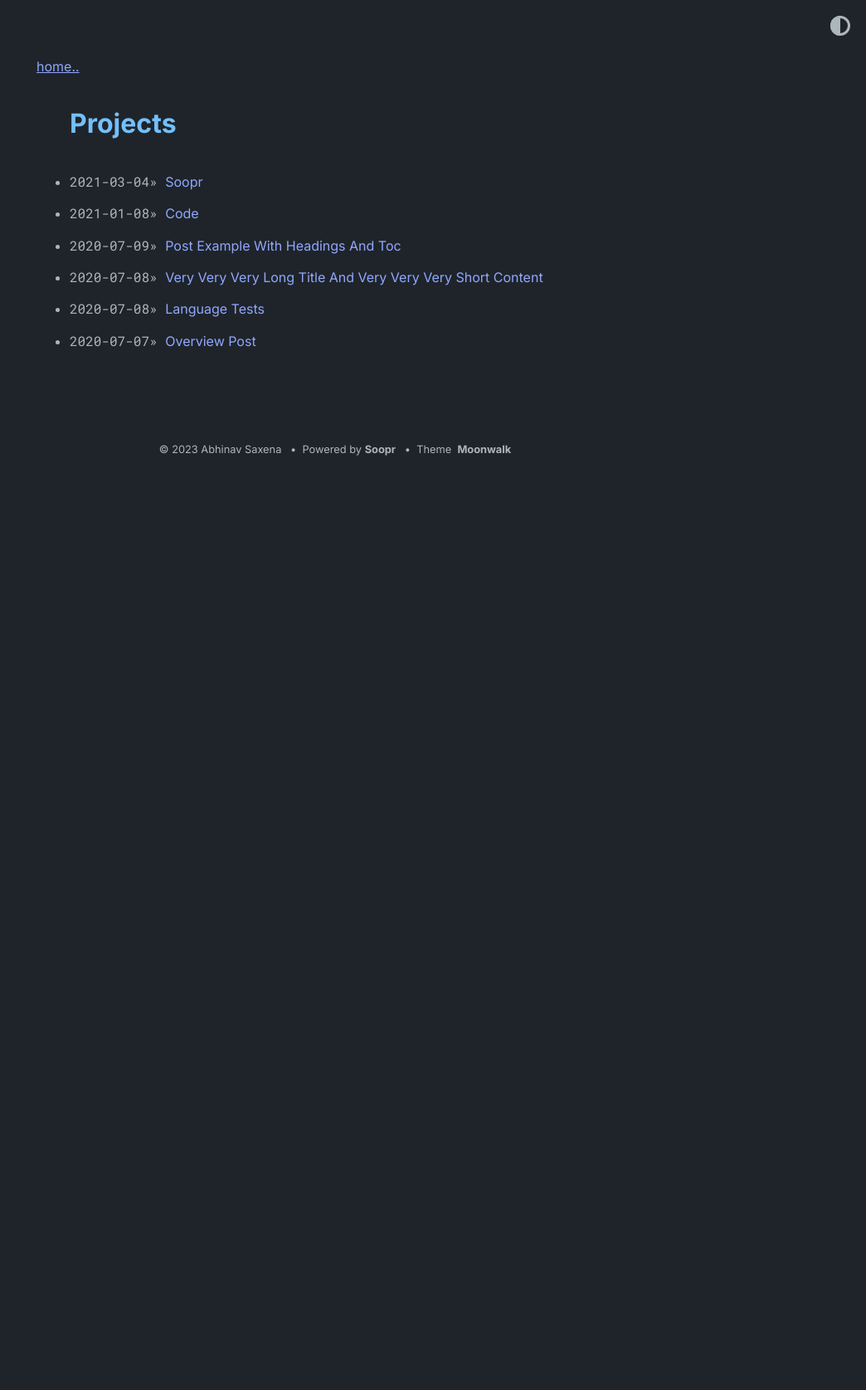
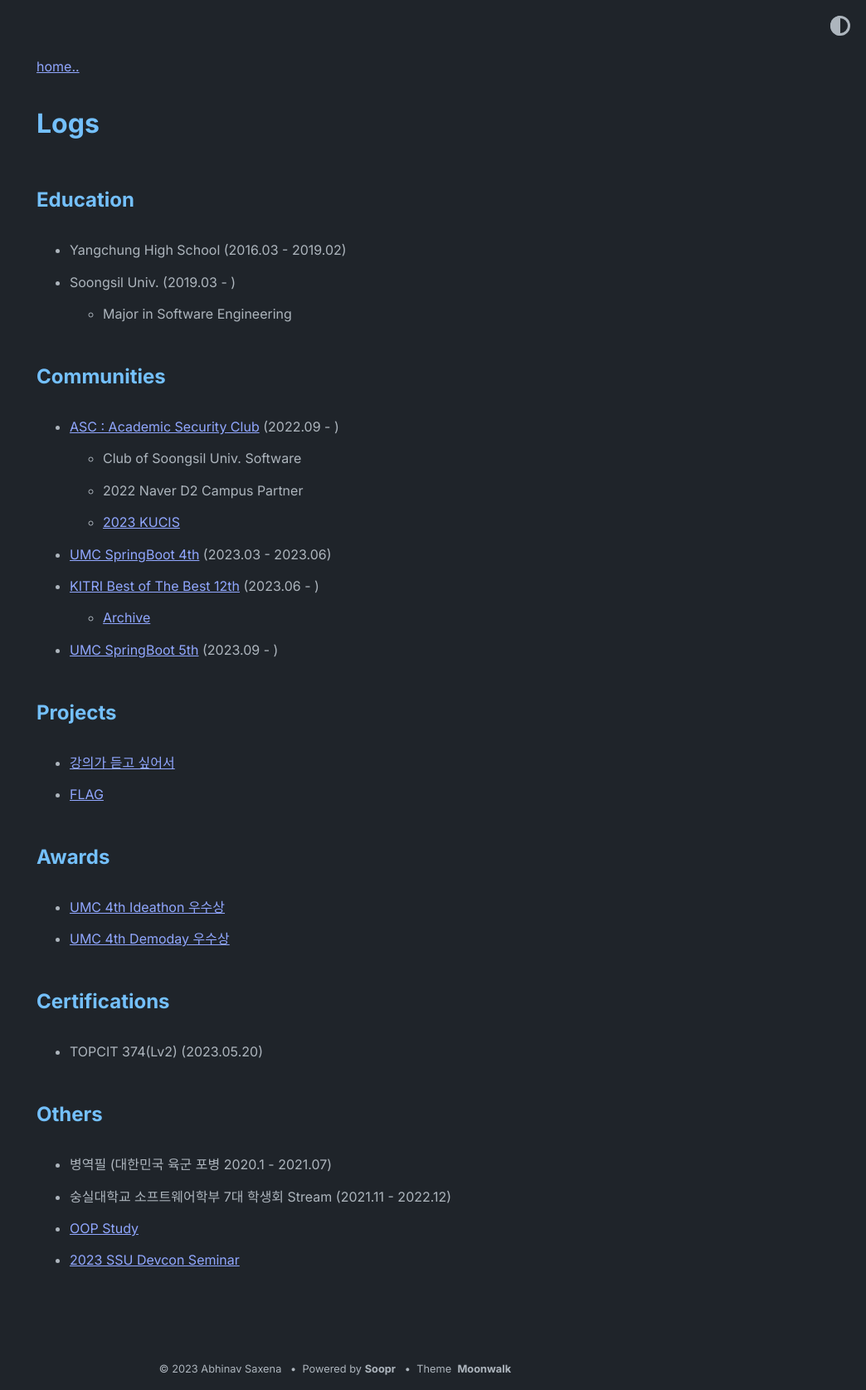
Before and after one commit to oxdjww/oxdjww.github.io, a Jekyll site: the page built from logs.html, in a window 1280 px wide. Shown: the whole page at 83% size, without its empty margins (236-1280 px from the left). Built offline with Jekyll 4.4.1, drawn with Linux system fonts in a browser that asks for light colours; before the commit the page ends 900 px from its top, so only the background shows below that.

Commit message:
final upload

```diff
--- a/_layouts/home.html
+++ b/_layouts/home.html
@@ -21,11 +21,11 @@ layout: default
     <h3>about</h3>
     <p>Please refer to the 'about' section at the top for detailed information about me.</p>
 
-    <h3>projects</h3>
-    <p>Please refer to the 'projects' section at the top for my projects I participated.</p>
+    <h3>logs</h3>
+    <p>Please refer to the 'logs' section at the top for my logs.</p>
 
     <h3>github</h3>
-    <p>Please refer to the 'github' section at the top for my GITHUB.</p>
+    <p>Please refer to the 'github' section at the top for my github.</p>
 <!-- {{ content }}
 
 {% if site.theme_config.show_projects == true %}
--- a/_layouts/logs.html
+++ b/_layouts/logs.html
@@ -3,4 +3,68 @@ layout: default
 ---
 <a href="{{ "/" | relative_url }}">{{ site.theme_config.back_home_text }}</a>
 
-{% include post_list.html %}
+<!DOCTYPE html>
+<html>
+
+<header>
+    <h1>Logs</h1>
+</header>
+
+<body>
+
+    <h2>Education</h2>
+    <ul>
+        <li>Yangchung High School (2016.03 - 2019.02)</li>
+        <li>Soongsil Univ. (2019.03 - )
+            <ul>
+                <li>Major in Software Engineering</li>
+            </ul>
+        </li>
+    </ul>
+
+    <h2>Communities</h2>
+    <ul>
+        <li><a href="https://www.notion.so/ASC-1e2e608c98c949a696f02b363480ae38?pvs=4">ASC : Academic Security Club</a> (2022.09 - )
+            <ul>
+                <li>Club of Soongsil Univ. Software</li>
+                <li>2022 Naver D2 Campus Partner</li>
+                <li><a href="https://www.kisia.or.kr/talent_support/kucis_info/">2023 KUCIS</a></li>
+            </ul>
+        </li>
+        <li><a href="https://www.makeus.in/umc">UMC SpringBoot 4th</a> (2023.03 - 2023.06)</li>
+        <li><a href="https://www.kitribob.kr/">KITRI Best of The Best 12th</a> (2023.06 - )
+            <ul>
+                <li><a href="https://github.com/bob-12th">Archive</a></li>
+            </ul>
+        </li>
+        <li><a href="https://www.makeus.in/umc">UMC SpringBoot 5th</a> (2023.09 - )</li>
+    </ul>
+
+    <h2>Projects</h2>
+    <ul>
+        <li><a href="https://oxdjww.notion.site/8fc6e6d45d0f45239ea869606eed10d6?pvs=4">강의가 듣고 싶어서</a></li>
+        <li><a href="https://oxdjww.notion.site/FLAG-470143d2611e4fc78901b50d34640d0e?pvs=4">FLAG</a></li>
+    </ul>
+
+    <h2>Awards</h2>
+    <ul>
+        <li><a href="https://www.notion.so/oxdjww/UMC-Ideathon-5d8b54b888ae49a292c76cafe8e3c755?pvs=4">UMC 4th Ideathon 우수상</a></li>
+        <li><a href="https://www.notion.so/oxdjww/UMC-4th-Demoday-1d75d564ac5f4f2ea4577a9d95fc9c0c?pvs=4">UMC 4th Demoday 우수상</a></li>
+    </ul>
+
+    <h2>Certifications</h2>
+    <ul>
+        <li>TOPCIT 374(Lv2) (2023.05.20)</li>
+    </ul>
+
+    <h2>Others</h2>
+    <ul>
+        <li>병역필 (대한민국 육군 포병 2020.1 - 2021.07)</li>
+        <li>숭실대학교 소프트웨어학부 7대 학생회 Stream (2021.11 - 2022.12)</li>
+        <li><a href="https://www.notion.so/oxdjww/Portfolio-CV-ca5873e384bb4975ac6352a9c357e28a?pvs=4#4a4773691abd4cee82e45539669da6c1">OOP Study</a></li>
+        <li><a href="https://www.notion.so/oxdjww/Portfolio-CV-ca5873e384bb4975ac6352a9c357e28a?pvs=4#567028f384e541cc96e34769b843e3b1">2023 SSU Devcon Seminar</a></li>
+    </ul>
+
+</body>
+
+</html>
```
Also changed, not shown: about.md (+0 -46 lines), logs.html (line endings or trailing spaces).
